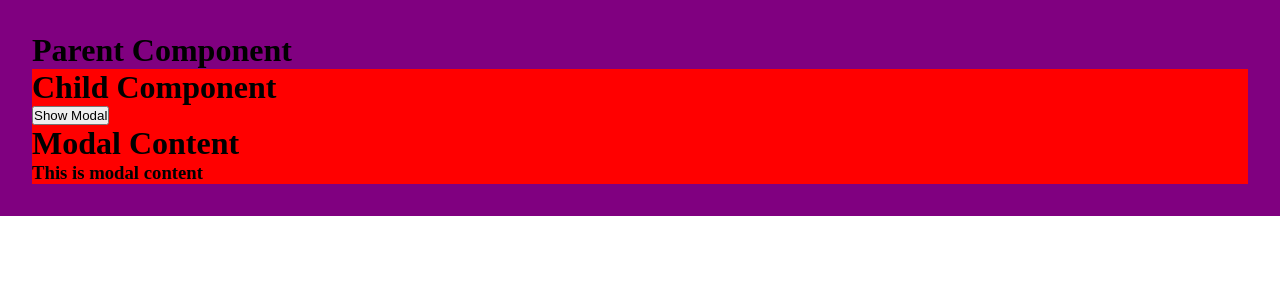
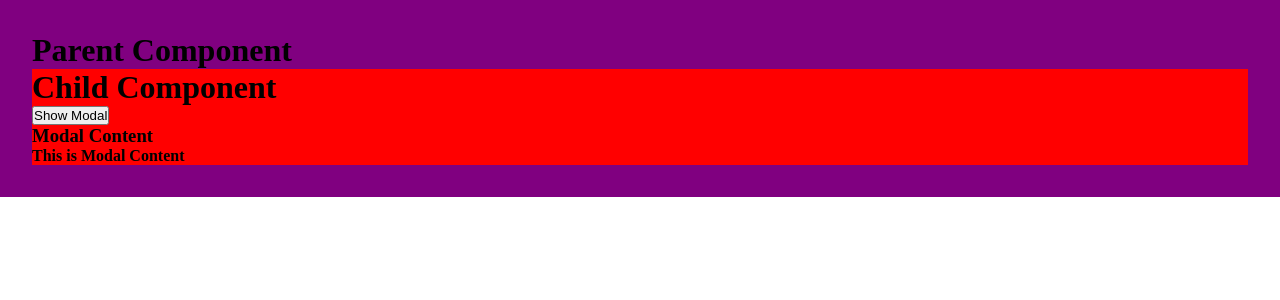
Before and after one commit to acciojob/lift-state-up-1-skshig, a React app: page / in a window 1280 px wide. Both pictures are taken after a click on the button "Show Modal". Shown: the top 300 px of the page. Built offline with nearby package versions, Linux system fonts and the light colour scheme.

Commit message:
3rd commit

```diff
--- a/src/components/Child.js
+++ b/src/components/Child.js
@@ -20,10 +20,10 @@ const Child = (props)=> {
             <div className='child'>
             <h1>Child Component</h1>
             <button onClick={showContent}>Show Modal</button>
-            <h1>Modal Content</h1>
-            <h3>
-                This is modal content
-            </h3>
+            <h3>Modal Content</h3>
+            <h4>
+                This is Modal Content
+            </h4>
         </div>
         )
     }
```
